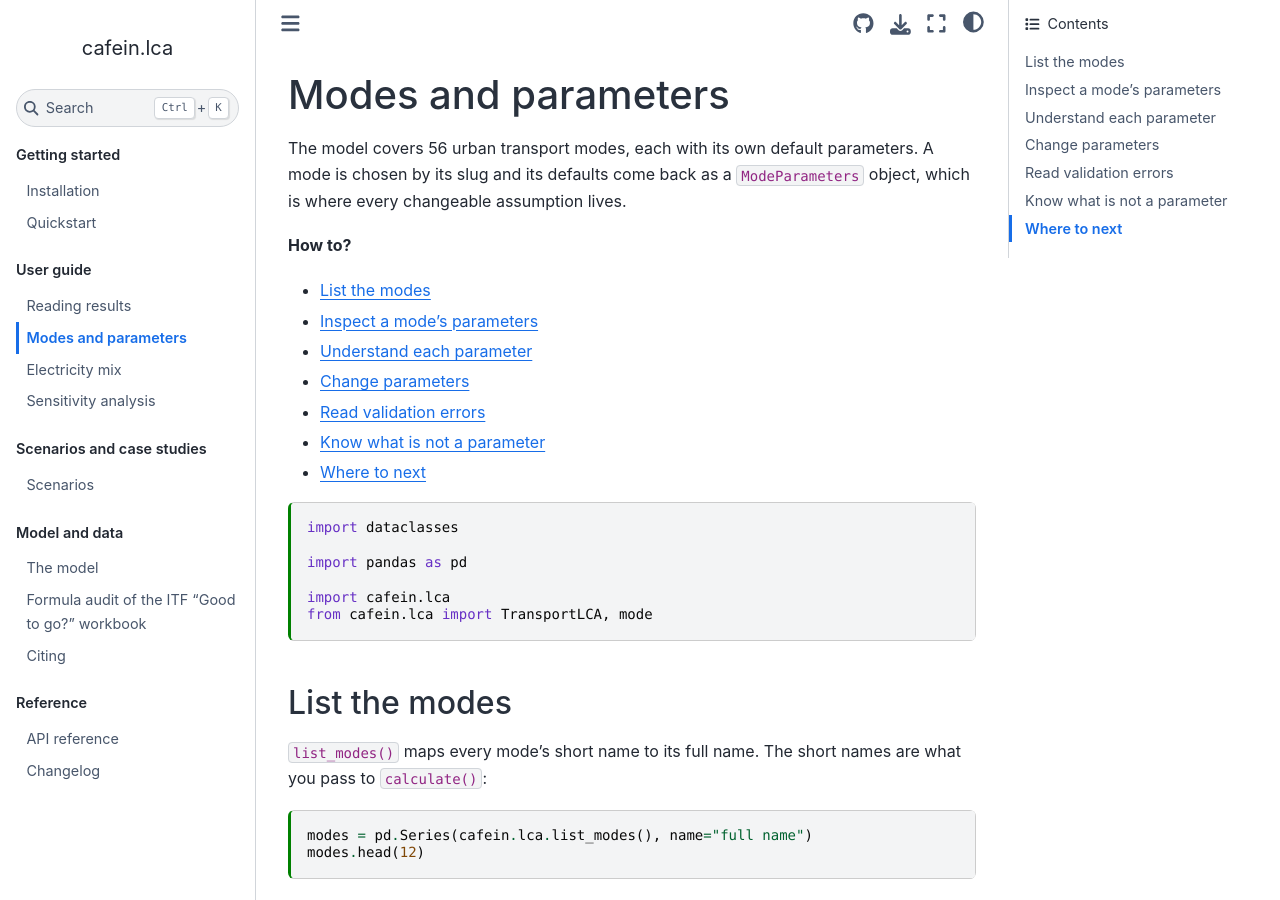
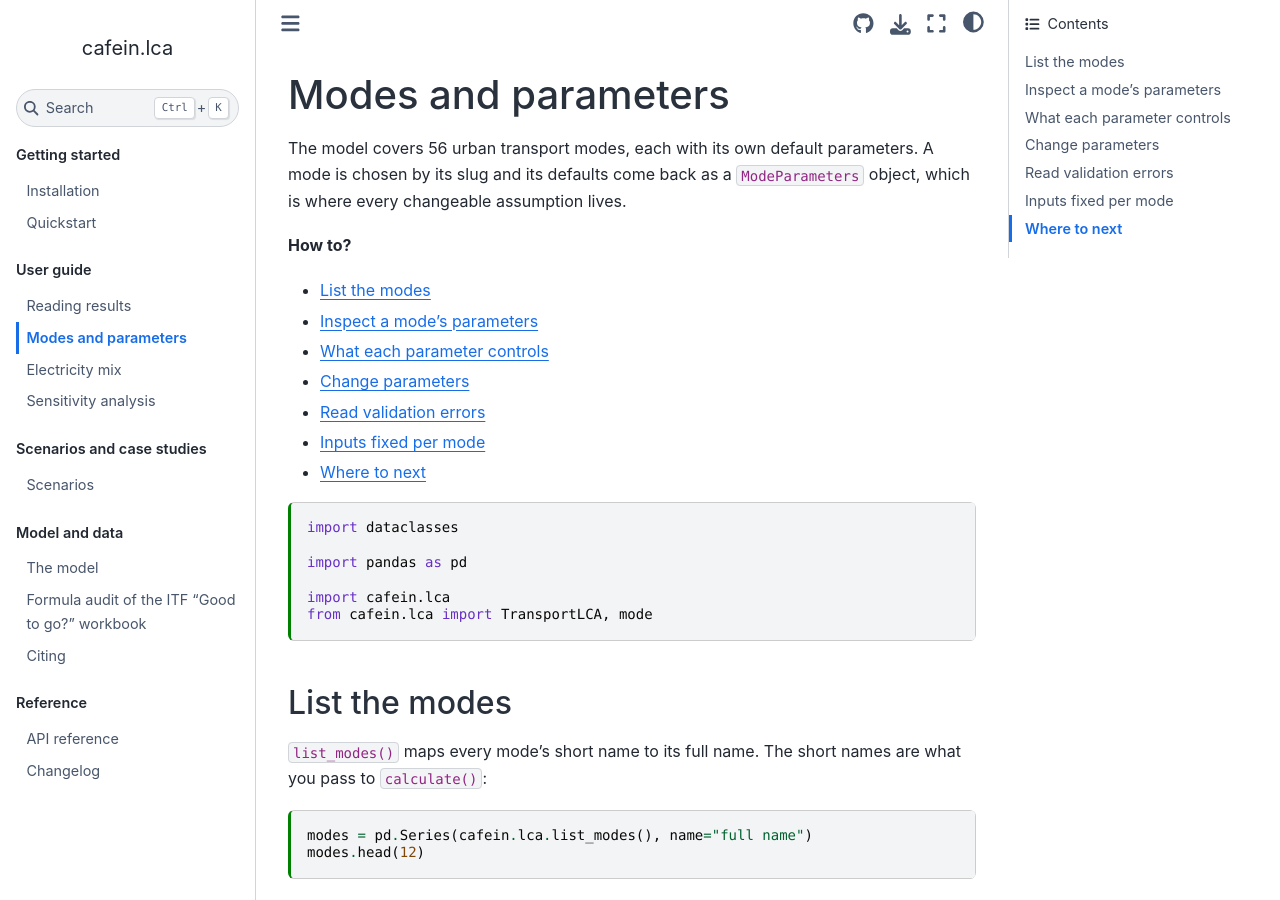
Before and after one commit to cafein-py/cafein.lca, a Sphinx documentation site: the page built from docs/user_guide/modes_and_parameters.md, in a window 1280 px wide and 900 px high. Built offline with Sphinx 7.4.7 and the Sphinx Book theme 1.1.4, drawn with Linux system fonts in a browser that asks for light colours; the version number is read from the project's files by our own code; some of the changed text lies outside the part shown.

Commit message:
Rewrite user-guide section headings to be concrete

````diff
--- a/docs/user_guide/modes_and_parameters.md
+++ b/docs/user_guide/modes_and_parameters.md
@@ -19,10 +19,10 @@ lives.
 
 - [List the modes](#list-the-modes)
 - [Inspect a mode's parameters](#inspect-a-modes-parameters)
-- [Understand each parameter](#understand-each-parameter)
+- [What each parameter controls](#what-each-parameter-controls)
 - [Change parameters](#change-parameters)
 - [Read validation errors](#read-validation-errors)
-- [Know what is not a parameter](#know-what-is-not-a-parameter)
+- [Inputs fixed per mode](#inputs-fixed-per-mode)
 - [Where to next](#where-to-next)
 
 ```{code-cell}
@@ -100,7 +100,7 @@ The same object is reachable from a session with
 `TransportLCA.parameters()`, which also applies the session's scenario if
 one is set; without a scenario the two are identical.
 
-## Understand each parameter
+## What each parameter controls
 
 The table below explains every field. "Controls" names the components
 whose per-kilometre value changes when the parameter changes; the
@@ -198,7 +198,7 @@ except ValueError as error:
 Quantities must be zero or positive, and `electric_driving_share` must
 lie between 0 and 1; the message states the rule the value broke.
 
-## Know what is not a parameter
+## Inputs fixed per mode
 
 Some inputs of the model are fixed per mode and are not exposed as
 parameters: the material composition of the vehicle body, the number of
````
Also changed, not shown: docs/scenarios/scenarios.md (+2 -2 lines), docs/user_guide/electricity_mix.md (+2 -2 lines), docs/user_guide/reading_results.md (+2 -2 lines), docs/user_guide/sensitivity_analysis.md (+3 -3 lines).
